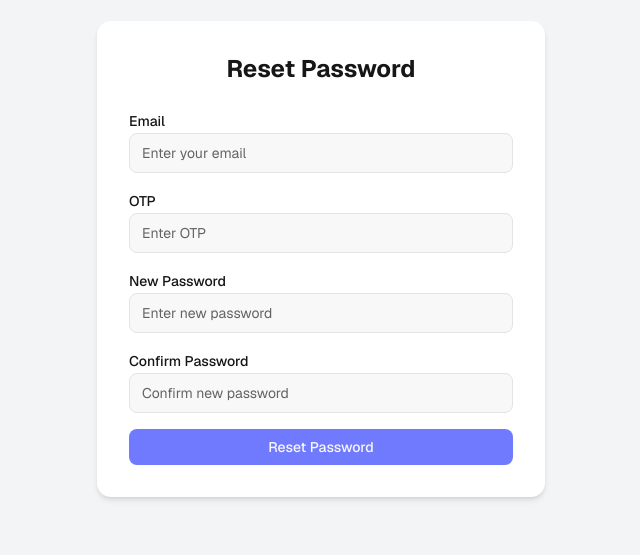
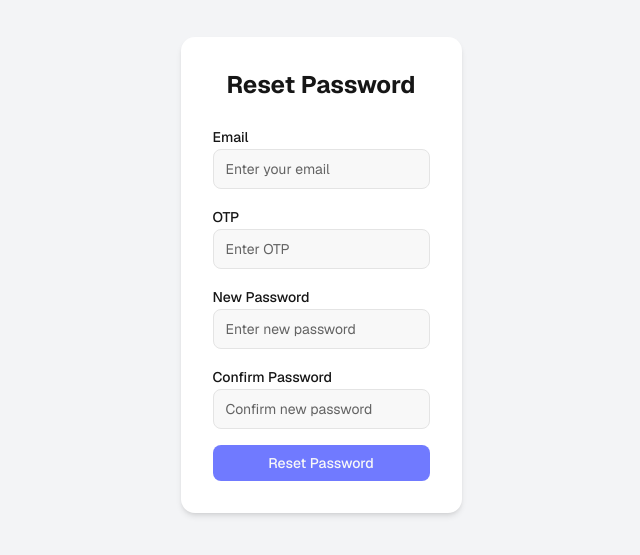
Before and after one commit to POOL4T7/tapas-admin-panel, a Next.js app: page /reset-password in a window 1280 px wide. Shown: the part 141-696 px from the top of the page, without its empty margins (319-959 px from the left). Built offline with nearby package versions, Linux system fonts and the light colour scheme.

Commit message:
feat: build fixed

```diff
--- a/src/app/(auth)/reset-password/page.tsx
+++ b/src/app/(auth)/reset-password/page.tsx
@@ -1,6 +1,6 @@
 'use client';
 
-import { useState } from 'react';
+import { Suspense, useState } from 'react';
 import { useForm } from 'react-hook-form';
 import { z } from 'zod';
 import { zodResolver } from '@hookform/resolvers/zod';
@@ -33,7 +33,7 @@ const resetPasswordSchema = z
     path: ['confirmPassword'],
   });
 
-export default function ResetPasswordPage() {
+function ResetPasswordForm() {
   const [isLoading, setIsLoading] = useState(false);
   const router = useRouter();
   const searchParams = useSearchParams();
@@ -152,3 +152,13 @@ export default function ResetPasswordPage() {
     </div>
   );
 }
+
+export default function ResetPasswordPage() {
+  return (
+    <div className='flex min-h-screen items-center justify-center bg-gray-100 p-4'>
+      <Suspense fallback={<div>Loading reset password form...</div>}>
+        <ResetPasswordForm />
+      </Suspense>
+    </div>
+  );
+}
--- a/src/app/(auth)/verify/page.tsx
+++ b/src/app/(auth)/verify/page.tsx
@@ -5,6 +5,7 @@ import { useRouter, useSearchParams } from 'next/navigation';
 import { zodResolver } from '@hookform/resolvers/zod';
 import { useForm } from 'react-hook-form';
 import * as z from 'zod';
+import { Suspense } from 'react';
 
 import { Button } from '@/components/ui/button';
 import {
@@ -27,7 +28,7 @@ const verificationSchema = z.object({
     .max(6, 'Verification code must be 6 digits'),
 });
 
-export default function VerifyEmailPage() {
+function VerifyEmailForm() {
   const [isLoading, setIsLoading] = useState(false);
   const router = useRouter();
   const searchParams = useSearchParams();
@@ -79,7 +80,8 @@ export default function VerifyEmailPage() {
       };
 
       toast.error('Verification Failed', {
-        description: err?.response?.data?.message || err?.message || 'Please try again',
+        description:
+          err?.response?.data?.message || err?.message || 'Please try again',
       });
     } finally {
       setIsLoading(false);
@@ -87,7 +89,6 @@ export default function VerifyEmailPage() {
   };
 
   return (
-    <div className='flex min-h-screen items-center justify-center bg-gray-100 p-4'>
     <div className='w-full max-w-md space-y-8 rounded-xl bg-white p-8 shadow-md'>
       <div className='text-center'>
         <h1 className='text-3xl font-bold text-gray-800'>Verify Email</h1>
@@ -140,6 +141,15 @@ export default function VerifyEmailPage() {
         </form>
       </Form>
     </div>
+  );
+}
+
+export default function VerifyEmailPage() {
+  return (
+    <div className='flex min-h-screen items-center justify-center bg-gray-100 p-4'>
+      <Suspense fallback={<div>Loading verification form...</div>}>
+        <VerifyEmailForm />
+      </Suspense>
     </div>
   );
 }
```
Lines whose indentation alone changed are shown as unchanged.
